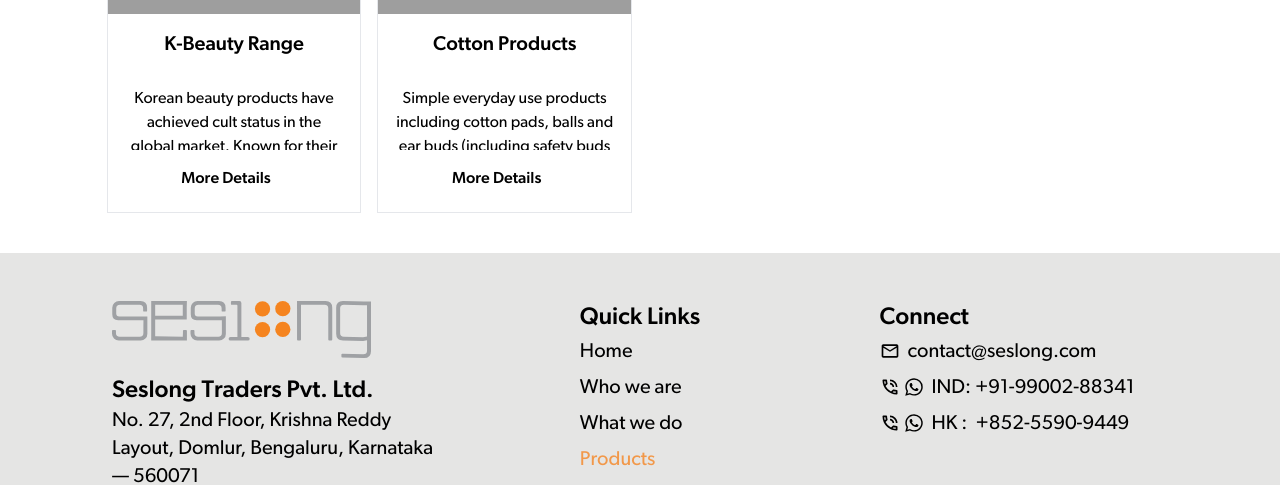
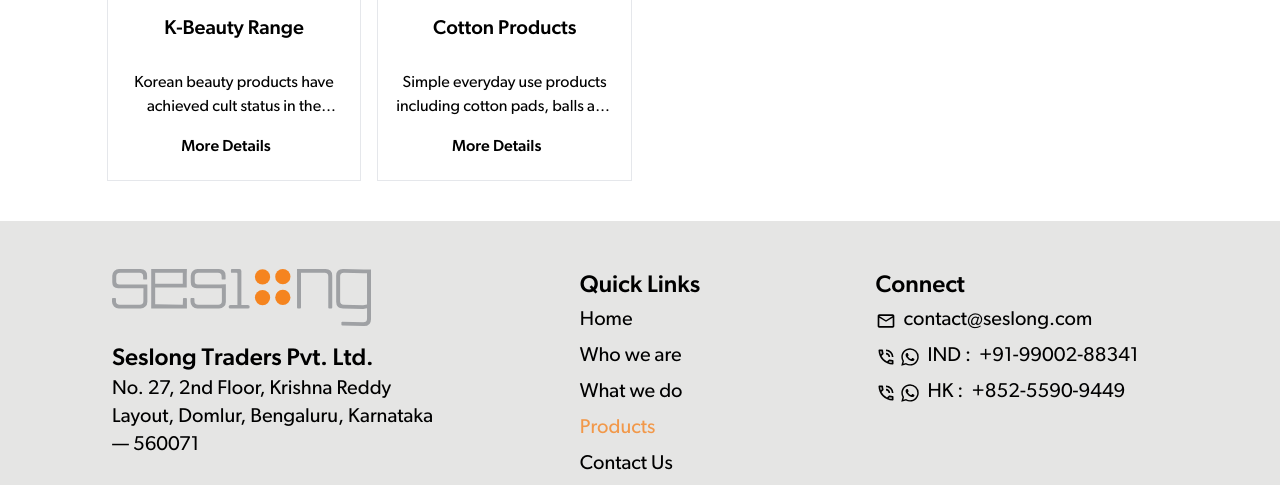
Before and after one commit to ivistaz-ecom/seslong, a Next.js app: page /products in a window 1280 px wide. Shown: the part 1358-1843 px from the top of the page. Built offline with nearby package versions, Linux system fonts and the light colour scheme; grey boxes are pictures that could not be loaded.

Commit message:
form changes and footer

```diff
--- a/app/globals.css
+++ b/app/globals.css
@@ -106,6 +106,11 @@
   @apply font-gibson;
 }
 
-.fuck {
-  font: 10px !important;
+.post-content {
+  max-height: 2 * 0.3em !important;
+  overflow: hidden;
+  text-overflow: ellipsis;
+  display: -webkit-box;
+  -webkit-line-clamp: 2;
+  -webkit-box-orient: vertical;
 }
--- a/app/test-form/page.js
+++ /dev/null
@@ -1,48 +0,0 @@
-// Make sure to run npm install @formspree/react
-// For more help visit https://formspr.ee/react-help
-"use client";
-import React from "react";
-import { useForm, ValidationError } from "@formspree/react";
-
-function ContactForm() {
-    const [state, handleSubmit] = useForm("https://formspree.io/f/mwpkpzga");
-    if (state.succeeded) {
-        return <p>Thanks for joining!</p>;
-    }
-    return (
-        <form
-            onSubmit={handleSubmit}
-            className="flex flex-col items-center justify-center"
-        >
-            {/* <div className="py-4 flex gap-4">
-                <label htmlFor="email">name</label>
-                <input id="name" type="text" name="name" />
-                <ValidationError prefix="Name" field="name" errors={state.errors} />
-            </div>
-            <div className="py-4 flex gap-4">
-                <label htmlFor="email">Email Address</label>
-                <input id="email" type="email" name="email" />
-                <ValidationError prefix="Email" field="email" errors={state.errors} className="border border-red-500 text-red-500" />
-            </div>
-            <div className="py-4 flex gap-4">
-                <label htmlFor="phoneNumber">phoneNumber</label>
-                <input id="phoneNumber" type="tel" name="phoneNumber" />
-                <ValidationError prefix="Number" field="phoneNumber" errors={state.errors} />
-            </div>
-            <div className="flex gap-4 py-4">
-                <label htmlFor="email">message</label>
-                <textarea id="message" name="message" />
-                <ValidationError prefix="Message" field="message" className="border border-red-500" errors={state.errors} />
-            </div>
-            <button type="submit" disabled={state.submitting} className="border border-2 p-4 bg-red-200">
-                Submit
-            </button> */}
-        </form>
-    );
-}
-
-function App() {
-    return <ContactForm />;
-}
-
-export default App;
--- a/components/ContactUs/Form/Page.js
+++ b/components/ContactUs/Form/Page.js
@@ -2,10 +2,11 @@
 import React, { useState, useContext } from "react";
 import { IoMdArrowForward } from "react-icons/io";
 import { CategoryContext } from "../../../utils/CategoryContext";
-import { useRouter } from "next/navigation"; // Import useRouter
+import { useRouter } from "next/navigation";
+import emailjs from "emailjs-com";
 
 export default function Contact() {
-  const router = useRouter(); // Initialize useRouter
+  const router = useRouter();
   const { category } = useContext(CategoryContext);
   const [name, setName] = useState("");
   const [email, setEmail] = useState("");
@@ -49,33 +50,34 @@
     const isValid = validateForm();
     if (!isValid) return;
 
-    fetch("https://formcarry.com/s/VQmxImepSma", {
-      method: "POST",
-      headers: {
-        Accept: "application/json",
-        "Content-Type": "application/json",
-      },
-      body: JSON.stringify({
+    const templateParams = {
       name,
-        email,
+      to_email: email,
+      subject: "We've Received Your Message!",
       organization,
       phone,
       message,
-      }),
-    })
-      .then((response) => response.json())
-      .then((response) => {
-        if (response.code === 200) {
+    };
+
+    emailjs
+      .send(
+        "default_service", // Replace with your EmailJS service ID
+        "template_81ng8dr", // Replace with your EmailJS template ID
+        templateParams,
+        "hsxWBIOu96PDlE41t" // Replace with your EmailJS user ID (API Key)
+      )
+      .then(
+        () => {
+          console.log("Form sent successfully!");
           setSubmitted(true);
           resetForm();
           router.push("/thank-you-by-seslong"); // Redirect to Thank You page
-        } else {
-          setErrors({ form: response.message });
+        },
+        (error) => {
+          console.error("Failed to send email:", error.text);
+          setErrors({ form: "Failed to send email. Please try again." });
         }
-      })
-      .catch((error) => {
-        setErrors({ form: error.message || "An unexpected error occurred." });
-      });
+      );
   }
 
   function resetForm() {
@@ -88,14 +90,9 @@
   }
 
   return (
-    <div
-      id="contact-form"
-      className="container mx-auto mt-52 w-10/12 py-10 lg:mt-0"
-    >
+    <div id="contact-form" className="container mx-auto mt-52 w-10/12 py-10 lg:mt-0">
       <div className="mx-auto flex w-full flex-col">
-        <h2 className="py-4 text-center text-4xl font-medium">
-          Connect With Us
-        </h2>
+        <h2 className="py-4 text-center text-4xl font-medium">Connect With Us</h2>
         <p className="text-center text-[20px] font-normal">
           Partner with Seslong for your product needs and discover how our
           global presence, <br className="hidden sm:block" /> product knowledge,
@@ -103,14 +100,13 @@
         </p>
       </div>
 
-      <div>
       <form className="mx-auto py-8" onSubmit={onSubmit}>
         {errors.form && (
           <div className="py-2 text-center text-red-500">{errors.form}</div>
         )}
         {submitted && (
           <div className="py-2 text-center text-green-500">
-              your From is Submitting...
+            Your form has been submitted!
           </div>
         )}
 
@@ -124,16 +120,14 @@
               placeholder=" "
               onChange={(e) => setName(e.target.value)}
             />
-              <label
-                htmlFor="name"
-                for="name"
-                className="absolute start-2.5 top-3 z-10 origin-[0] -translate-y-3 scale-75 transform text-sm text-gray-500 duration-300 peer-placeholder-shown:translate-y-0 peer-placeholder-shown:scale-100 peer-focus:-translate-y-3 peer-focus:scale-75 peer-focus:text-gray-600 dark:text-gray-400 peer-focus:dark:text-gray-500 rtl:peer-focus:left-auto rtl:peer-focus:translate-x-1/4"
-              >
+            <label htmlFor="name" className="absolute start-2.5 top-3 z-10 origin-[0] -translate-y-3 scale-75 transform text-sm text-gray-500 duration-300 peer-placeholder-shown:translate-y-0 peer-placeholder-shown:scale-100 peer-focus:-translate-y-3 peer-focus:scale-75 peer-focus:text-gray-600 dark:text-gray-400 peer-focus:dark:text-gray-500">
               Name <span className="text-red-500">*</span>
             </label>
-
             {errors.name && <p className="text-red-500">{errors.name}</p>}
           </div>
+          {/* Repeat similar input structure for Email, Organization, Phone, and Message */}
+
+
           {/* No error message for name */}
 
           <div className="mt-7 w-full gap-4 lg:mt-0 lg:flex">
@@ -157,7 +151,7 @@
               {/* Error message */}
             </div>
           </div>
-          </div>
+        </div >
 
         <div className="w-full gap-4 lg:flex lg:py-6">
           <div className="relative w-full">
@@ -261,8 +255,8 @@
             Submit <IoMdArrowForward />
           </button>
         </div>
-        </form>
-      </div>
-    </div>
+      </form >
+    </div >
+
   );
 }
--- a/components/Footer/Footer.js
+++ b/components/Footer/Footer.js
@@ -50,16 +50,33 @@
               ))}
             </ul>
           </div>
-          <div className="mx-auto ">
+          <div className="mx-auto">
             <h4 className="mt-5 text-2xl font-medium lg:mt-0">Connect</h4>
             <ul>
               {contactInfo.map((contact, index) => (
-                <li
-                  key={index}
-                  className=" text-xl hover:text-[#f5831fca]"
-                >
-                  <a href={contact.href} className="flex gap-2 py-1">
-                    <span className="mt-1">{contact.logo}</span> {contact.contact}
+                <li key={index} className="text-xl hover:text-[#f5831fca]">
+                  <a
+                    href={contact.href}
+                    className="flex items-center gap-2 py-1"
+                  >
+                    <span className="mt-1">{contact.logo}</span>
+                    <div className="flex w-full justify-between">
+                      {/* Handle both string and JSX cases */}
+                      {typeof contact.contact === "string" &&
+                        contact.contact.includes(":") ? (
+                        <>
+                          <span className="flex-shrink-0">
+                            {contact.contact.split(":")[0]} :
+                          </span>
+                          <span className="ml-2 flex-grow">
+                            {contact.contact.split(":")[1].trim()}
+                          </span>
+                        </>
+                      ) : (
+                        // Render the contact directly if it's not a string
+                        <span>{contact.contact}</span>
+                      )}
+                    </div>
                   </a>
                 </li>
               ))}
--- a/components/Products/Products/page.js
+++ b/components/Products/Products/page.js
@@ -75,7 +75,7 @@
               />
               <div className="relative top-0 flex flex-col items-center justify-center p-4 text-center">
                 <h2 className="h-14 text-xl font-medium">{product.name}</h2>
-                <p className="line-clamp-4 h-16 text-base">
+                <p className="line-clamp-4 text-base post-content">
                   {product.description}
                 </p>
                 <div className="flex w-full items-center justify-center bg-white">
--- a/package.json
+++ b/package.json
@@ -12,6 +12,7 @@
   },
   "dependencies": {
     "@formspree/react": "^2.5.1",
+    "emailjs-com": "^3.2.0",
     "flowbite-react": "^0.8.0",
     "next": "^14.2.15",
     "react": "^18",
--- a/utils/data.js
+++ b/utils/data.js
@@ -134,7 +134,7 @@
   {
     contact: (
       <div className="flex space-x-2">
-        <span className=""><span className=""></span> HK :</span>
+        <span className="">HK <span className="pl-2"></span> :</span>
         <span className="">+852-5590-9449</span>
       </div>
     ),
@@ -206,7 +206,7 @@
       popImageSrc: "/Products/popup/Hair-Brushes.png",
     },
     {
-      name: "Make Up Brushes",
+      name: "Makeup Brushes",
       description:
         "We have the perfect tools for your everyday make up regime. Top quality and attractive designs. Our bristles are available in both vegan (super soft nano fibre) and animal hair ranges.",
       imageSrc: "/Products/Make-up-Brushes.png",
```
Also changed, not shown: 1 other file (tests, documents, lock files or other folders). Lines whose indentation alone changed are shown as unchanged.
